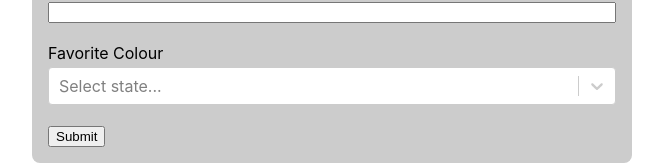
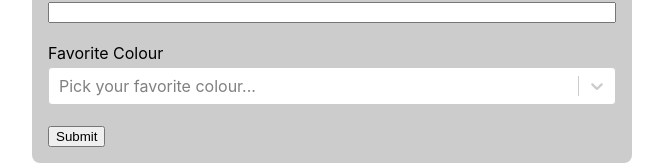
Before and after one commit to CustomCodeIT/blog-post-netlify-form, a Next.js app: page /the-form in a window 1280 px wide. Shown: the part 200-366 px from the top of the page, without its empty margins (308-971 px from the left). Built offline with nearby package versions, Linux system fonts and the light colour scheme.

Commit message:
Small updates

```diff
--- a/components/the-form/the-form.tsx
+++ b/components/the-form/the-form.tsx
@@ -6,18 +6,19 @@ import {Controller, useForm} from "react-hook-form";
 import Select from "react-select";
 import {TheForm} from "../../types/the-form";
 import {ErrorMessage} from "@hookform/error-message";
+import {StringValueSelect} from "../../types/select";
 
 type Props = {};
 
 const TheForm:NextPage<Props> = (props) => {
 
-    const options = [
+    const options:StringValueSelect[] = [
         { value: 'red', label: 'Red' },
         { value: 'green', label: 'Green' },
         { value: 'blue', label: 'Blue' },
         { value: 'yellow', label: 'Yellow' },
         { value: 'orange', label: 'Orange' },
-    ]
+    ];
 
     const { control, register, reset, handleSubmit, formState: { errors } } = useForm<TheForm>({
         mode: 'all',
@@ -68,37 +69,37 @@ const TheForm:NextPage<Props> = (props) => {
             <input type="hidden" value="contact" {...register("form_name")} />
 
             <div className={styles.formGroupHidden}>
-                <label htmlFor="bot_field" className={styles.formLabel}>Are you a bot?</label>
-                <input {...register("bot_field")} className={styles.formInput}/>
+                <label htmlFor="bot_field" >Are you a bot?</label>
+                <input {...register("bot_field")} />
             </div>
 
             <div className={styles.formGroup}>
-                <label htmlFor="first_name" className={styles.formLabel}>First Name</label>
-                <input className={styles.formInput} {...register("first_name")}/>
+                <label htmlFor="first_name" >First Name</label>
+                <input {...register("first_name")}/>
                 <span className={styles.formError}><ErrorMessage name={"first_name"} errors={errors} /></span>
             </div>
 
             <div className={styles.formGroup}>
-                <label htmlFor="last_name" className={styles.formLabel}>Last Name</label>
-                <input className={styles.formInput} {...register("last_name")}/>
+                <label htmlFor="last_name" >Last Name</label>
+                <input {...register("last_name")}/>
                 <span className={styles.formError}><ErrorMessage name={"last_name"} errors={errors} /></span>
             </div>
 
             <div className={styles.formGroup}>
-                <label htmlFor="email" className={styles.formLabel}>Email</label>
-                <input type="email" className={styles.formInput} {...register("email")}/>
+                <label htmlFor="email" >Email</label>
+                <input type="email" {...register("email")}/>
                 <span className={styles.formError}><ErrorMessage name={"email"} errors={errors} /></span>
             </div>
 
             <div className={styles.formGroup}>
-                <label htmlFor="favorite_colour_select" className={styles.formLabel}>Favorite Colour</label>
+                <label htmlFor="favorite_colour_select" >Favorite Colour</label>
                 <Controller
                     name={'favorite_colour_select'}
                     control={control}
                     render={({field: {value, onChange}}) => <Select
                         id={"favorite_colour_select"}
                         instanceId={"favorite_colour_select"}
-                        placeholder={"Select state..."}
+                        placeholder={"Pick your favorite colour..."}
                         isClearable={true}
                         options={options}
                         value={value}
@@ -109,7 +110,7 @@ const TheForm:NextPage<Props> = (props) => {
             </div>
 
             <div className={styles.formControls}>
-                <input type={"submit"} className={`${styles.control} ${styles.controlButton} ${styles.btn} ${styles.btnPrimary}`} value={"Submit"}/>
+                <input type={"submit"} value={"Submit"}/>
             </div>
         </form>
     );
```
Also changed, not shown: validation/the-form.ts (+0 -10 lines).
